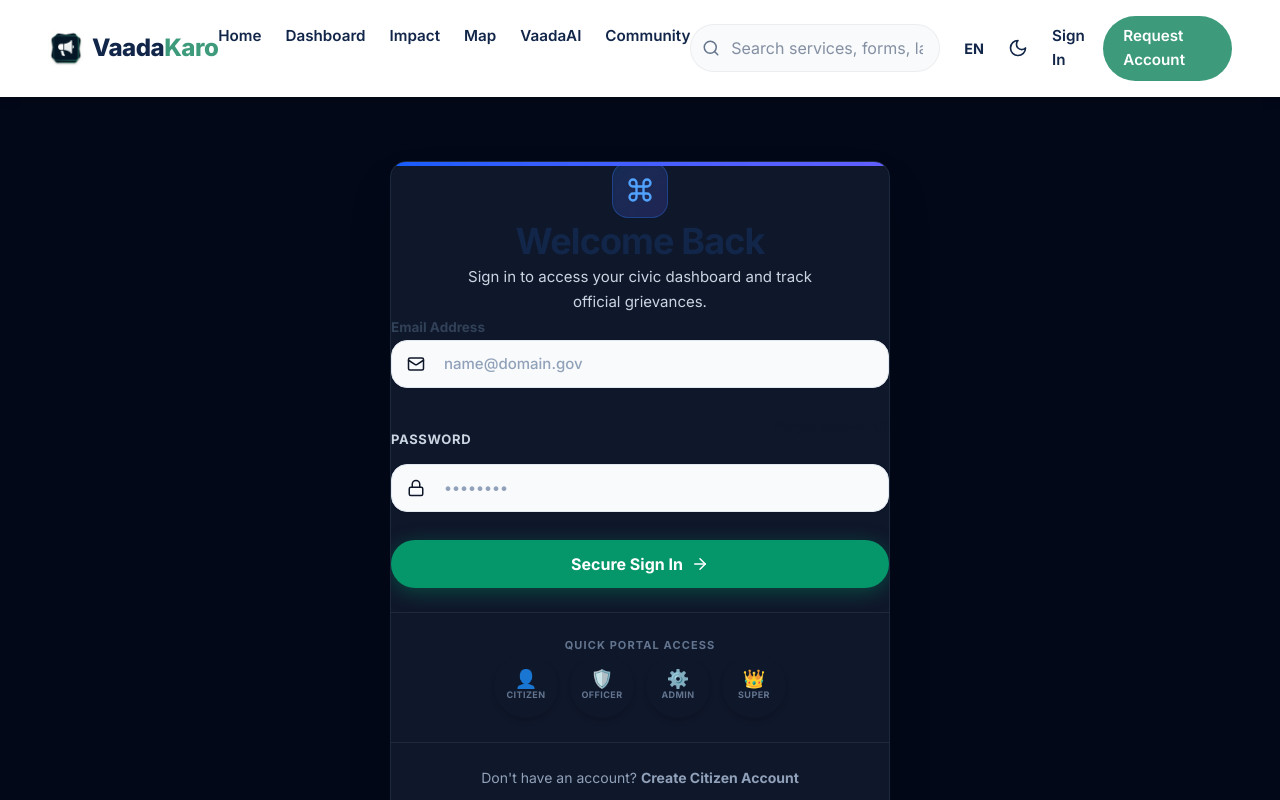
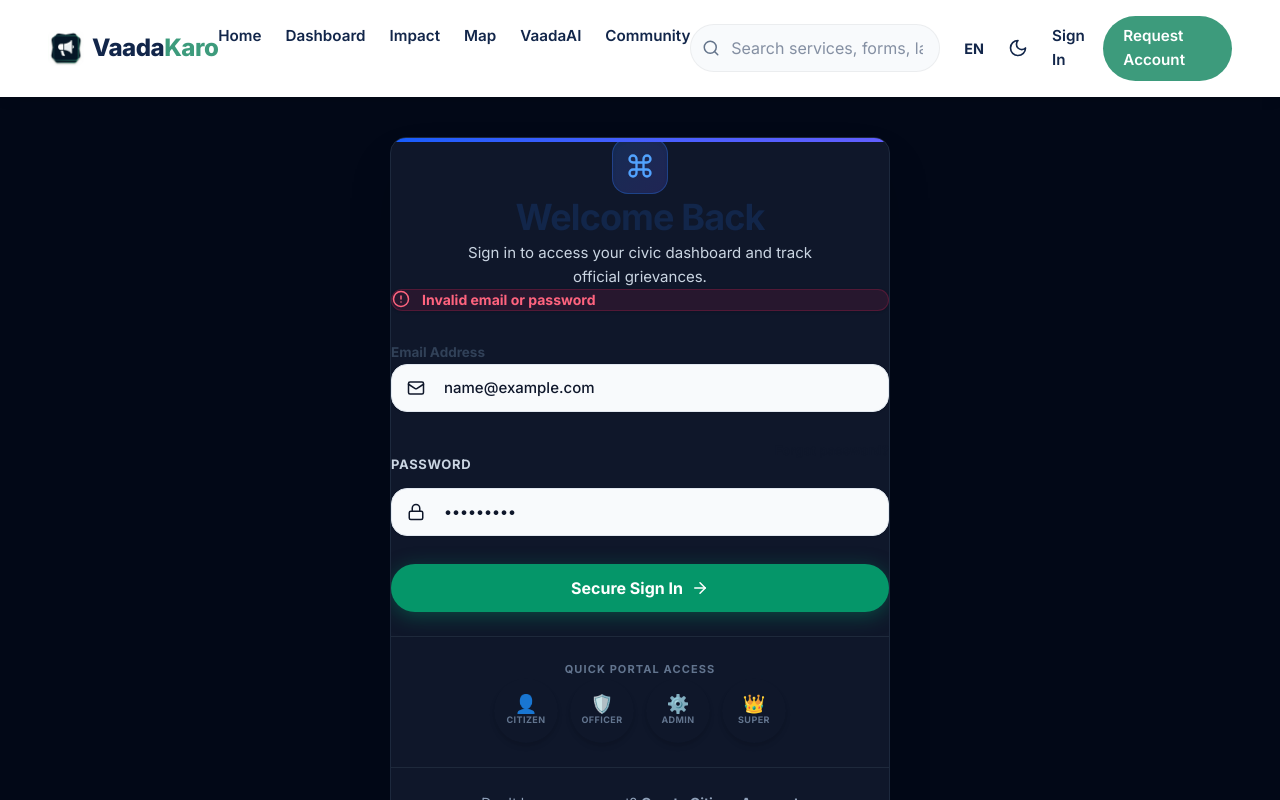
Before and after one commit to MOMO2106-momo/VaadaKaro, a Next.js app: page /login in a window 1280 px wide. Both pictures are taken after typing "name@example.com", "Sample123" into the empty fields and a click on the button "Secure Sign In". Shown: the top 800 px of the page. Built offline with nearby package versions, Linux system fonts and the light colour scheme; no server answers.

Commit message:
fix: update authentication redirect flow and middleware configuration

```diff
--- a/src/app/api/auth/[...nextauth]/route.ts
+++ b/src/app/api/auth/[...nextauth]/route.ts
@@ -1 +1,2 @@
-export { GET, POST } from "@/auth";
+import { handlers } from "@/auth"
+export const { GET, POST } = handlers
--- a/src/app/login/page.tsx
+++ b/src/app/login/page.tsx
@@ -2,13 +2,45 @@
 
 import Link from "next/link";
 import { Mail, Lock, ShieldCheck, AlertCircle, ArrowRight, Command } from "lucide-react";
-import { useActionState } from "react";
-import { loginUser } from "@/lib/actions/auth-actions";
+import { useState } from "react";
+import { useRouter } from "next/navigation";
+import { signIn } from "next-auth/react";
 import { Button } from "@/components/ui/Button";
 import { Input } from "@/components/ui/Input";
 
 export default function LoginPage() {
-  const [state, action, isPending] = useActionState(loginUser, undefined);
+  const router = useRouter();
+  const [error, setError] = useState<string | null>(null);
+  const [isPending, setIsPending] = useState(false);
+
+  const handleSubmit = async (e: React.FormEvent<HTMLFormElement>) => {
+    e.preventDefault();
+    setIsPending(true);
+    setError(null);
+
+    const formData = new FormData(e.currentTarget);
+    const email = formData.get("email") as string;
+    const password = formData.get("password") as string;
+
+    try {
+      const result = await signIn("credentials", {
+        email,
+        password,
+        redirect: false,
+      });
+
+      setIsPending(false);
+
+      if (result?.ok) {
+        router.push("/dashboard");
+      } else {
+        setError("Invalid email or password");
+      }
+    } catch (err) {
+      setIsPending(false);
+      setError("An unexpected error occurred. Please try again.");
+    }
+  };
 
   return (
     <div className="min-h-screen bg-[#020817] flex items-center justify-center p-6 lg:p-12">
@@ -32,11 +64,11 @@
         </div>
 
         {/* Form Section */}
-        <form action={action} className="flex flex-col" style={{ gap: '1.75rem' }}>
-          {state?.error && (
+        <form onSubmit={handleSubmit} className="flex flex-col" style={{ gap: '1.75rem' }}>
+          {error && (
             <div className="bg-rose-500/10 border border-rose-500/20 text-rose-400 p-4 rounded-xl text-[14px] font-bold flex items-start gap-3 shadow-sm">
               <AlertCircle size={18} className="shrink-0 mt-0.5" />
-              <span className="leading-snug">{state.error}</span>
+              <span className="leading-snug">{error}</span>
             </div>
           )}
 
--- a/src/auth.config.ts
+++ b/src/auth.config.ts
@@ -1,7 +1,13 @@
 import type { NextAuthConfig } from "next-auth";
+import { PrismaAdapter } from "@auth/prisma-adapter";
+import Credentials from "next-auth/providers/credentials";
+import bcrypt from "bcryptjs";
+import prisma from "@/lib/prisma";
 
 export const authConfig = {
   trustHost: true,
+  adapter: PrismaAdapter(prisma),
+  session: { strategy: "jwt" },
   pages: {
     signIn: "/login",
   },
@@ -92,5 +98,35 @@
       return session;
     },
   },
-  providers: [], // Configured in auth.ts
+  providers: [
+    Credentials({
+      async authorize(credentials) {
+        if (!credentials?.email || !credentials?.password) return null;
+
+        const user = await prisma.user.findUnique({
+          where: { email: credentials.email as string },
+        });
+
+        if (!user || !user.password) return null;
+
+        const passwordsMatch = await bcrypt.compare(
+          credentials.password as string,
+          user.password
+        );
+
+        if (!passwordsMatch) return null;
+
+        return {
+          id: user.id,
+          name: user.name,
+          email: user.email,
+          image: user.image,
+          role: user.role as string,
+          department: user.department ?? undefined,
+        };
+      },
+    }),
+  ],
 } satisfies NextAuthConfig;
+
+export default authConfig;
--- a/src/auth.ts
+++ b/src/auth.ts
@@ -1,47 +1,4 @@
-import NextAuth from "next-auth";
-import { PrismaAdapter } from "@auth/prisma-adapter";
-import Credentials from "next-auth/providers/credentials";
-import bcrypt from "bcryptjs";
-import prisma from "@/lib/prisma";
-import { authConfig } from "./auth.config";
+import NextAuth from "next-auth"
+import authConfig from "./auth.config"
 
-export const {
-  handlers: { GET, POST },
-  auth,
-  signIn,
-  signOut
-} = NextAuth({
-  ...authConfig,
-  adapter: PrismaAdapter(prisma),
-  session: { strategy: "jwt" },
-  trustHost: true,
-  providers: [
-    Credentials({
-      async authorize(credentials) {
-        if (!credentials?.email || !credentials?.password) return null;
-
-        const user = await prisma.user.findUnique({
-          where: { email: credentials.email as string },
-        });
-
-        if (!user || !user.password) return null;
-
-        const passwordsMatch = await bcrypt.compare(
-          credentials.password as string,
-          user.password
-        );
-
-        if (!passwordsMatch) return null;
-
-        return {
-          id: user.id,
-          name: user.name,
-          email: user.email,
-          image: user.image,
-          role: user.role as string,
-          department: user.department ?? undefined,
-        };
-      },
-    }),
-  ],
-});
+export const { handlers, auth, signIn, signOut } = NextAuth(authConfig)
--- a/src/middleware.ts
+++ b/src/middleware.ts
@@ -1,9 +1,23 @@
-import NextAuth from "next-auth";
-import { authConfig } from "./auth.config";
+import { auth } from "@/auth"
+import { NextResponse } from "next/server"
 
-export default NextAuth(authConfig).auth;
+export default auth((req) => {
+  const isLoggedIn = !!req.auth
+  const pathname = req.nextUrl.pathname
+  const isDashboard = pathname.startsWith("/dashboard")
+  const isAuthPage = pathname.startsWith("/login") || pathname.startsWith("/register")
+
+  if (isDashboard && !isLoggedIn) {
+    return NextResponse.redirect(new URL("/login", req.url))
+  }
+
+  if (isAuthPage && isLoggedIn) {
+    return NextResponse.redirect(new URL("/dashboard", req.url))
+  }
+
+  return NextResponse.next()
+})
 
 export const config = {
-  // Exclude all common static assets from middleware processing
-  matcher: ['/((?!api|_next/static|_next/image|favicon\\.ico|.*\\.(?:png|jpg|jpeg|gif|svg|webp|ico|bmp|tiff|woff|woff2|ttf|eot)$).*)'],
-};
+  matcher: ["/dashboard/:path*", "/login", "/register"],
+}
```
